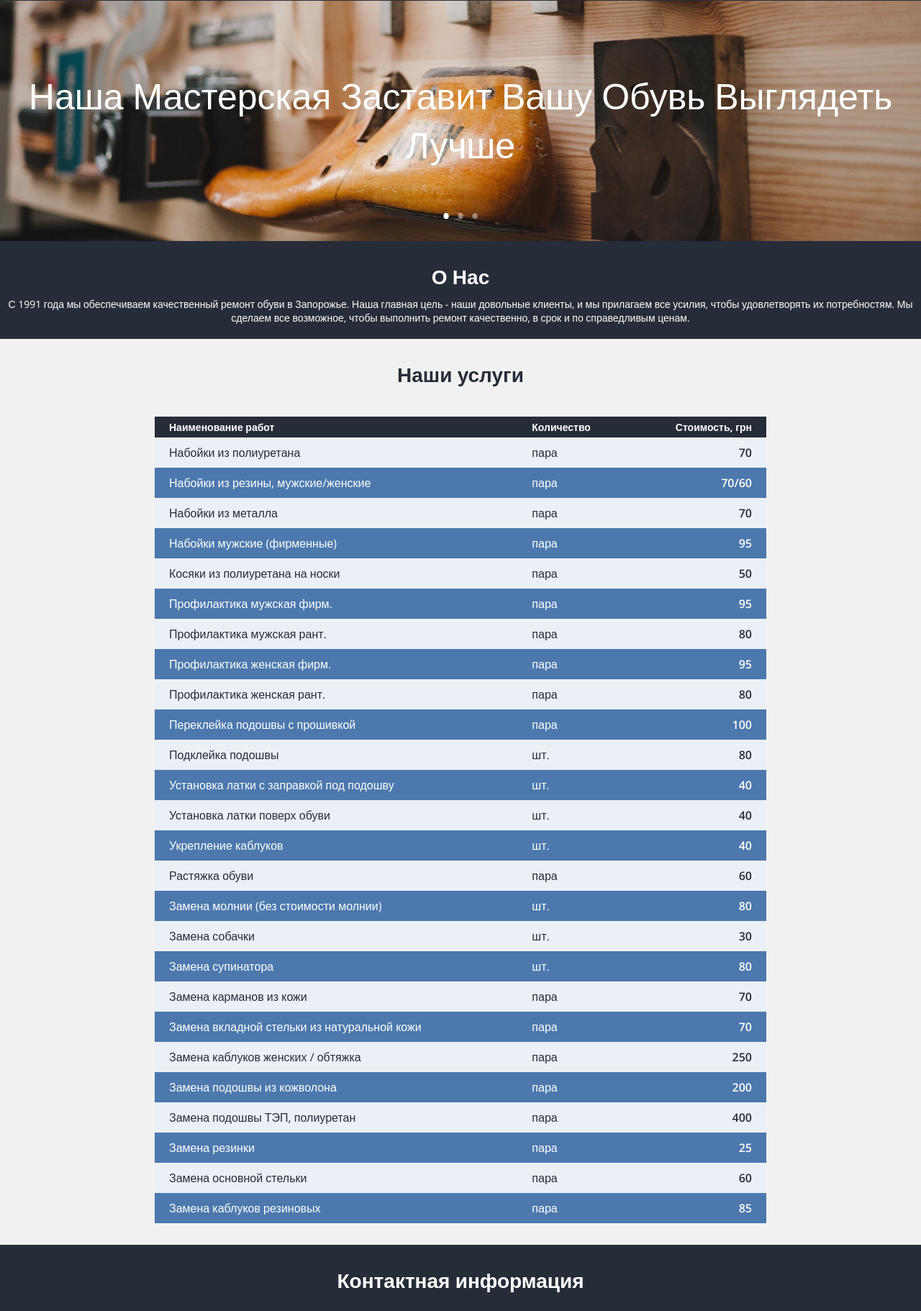
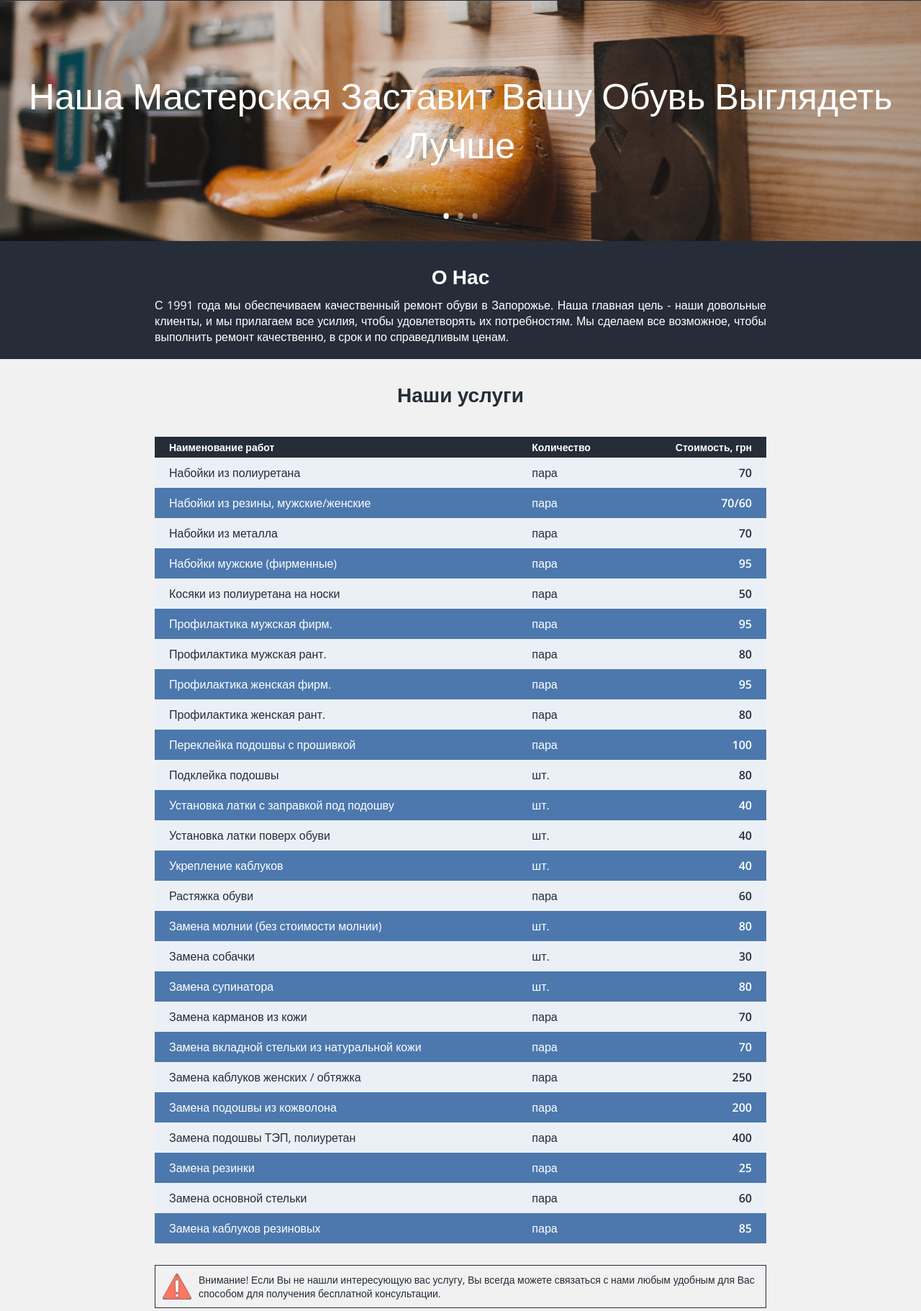
Before and after one commit to eyunin/unin, a PHP site: page / in a window 1280 px wide. Shown: the part 101-1923 px from the top of the page at 72% size. Run offline with PHP 8.4, Linux system fonts and the light colour scheme; some libraries are stand-ins or nearby versions.

Commit message:
bug fixes

```diff
--- a/assets/css/main.css
+++ b/assets/css/main.css
@@ -142,6 +142,12 @@ h1 {
 	margin: 0 auto;
 	max-width: 100%;
 }
+.about p {
+	max-width: 850px;
+	margin: auto;
+	font-size: 16px;
+	text-align: justify;
+}
 .price {
 	padding: 20px 0;
 	background: #f1f1f1;
@@ -183,6 +189,20 @@ h1 {
 .table td:last-child,
 .table th:last-child {
 	text-align: right;
+}
+/*attention block*/
+.attention {
+	display: flex;
+	align-items: center;
+	max-width: 850px;
+	margin: 20px auto 10px;
+	padding: 10px;
+	border: 1px solid #262d39;
+	font-size: 14px;
+	color: #262d39;
+}
+.attention img {
+	margin-right: 10px;
 }
 /*slider*/
 .main-slider {
@@ -310,6 +330,14 @@ h1 {
 /*mob menu*/
 .hidden-menu-ticker, .sml-logo {
 	display: none;
+}
+@media only screen and (max-width: 850px) {
+	.about p {
+		padding: 0 15px;
+	}
+	.attention {
+		margin: 20px 15px 10px;
+	}
 }
 @media only screen and (max-width: 768px) {
 	.table, .table tbody, .table td, .table tr {
--- a/index.php
+++ b/index.php
@@ -208,6 +208,10 @@
 						</tbody>
 					</table>
 				</div>
+				<div class="attention">
+					<img src="/assets/img/attention.svg" alt="Внимание" width="40">
+					<p>Внимание! Если Вы не нашли интересующую вас услугу, Вы всегда можете связаться с нами любым удобным для Вас способом для получения бесплатной консультации.</p>
+				</div>
 			</div>
 		</div>
 		<div id="contact">
```
Also changed, not shown: assets/img/attention.svg (added), 1 other file.
